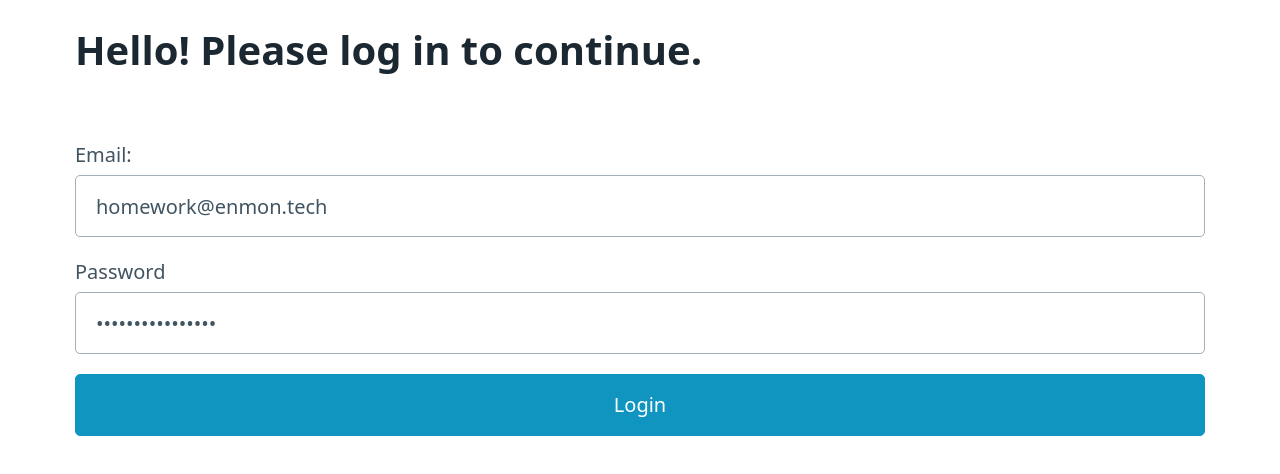
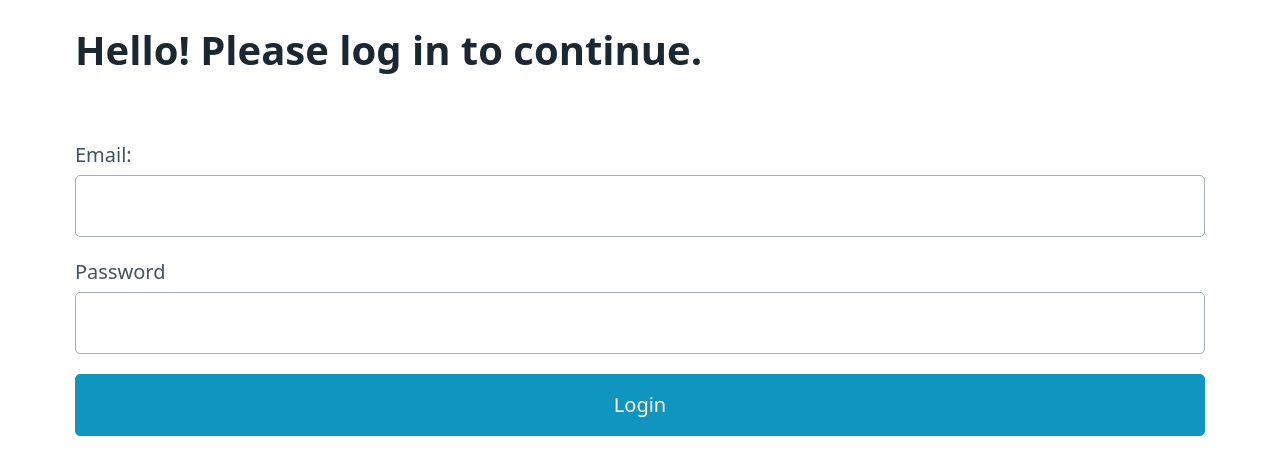
Before and after one commit to agnar-nomad/ukol-enmon-gasparik, a React (Vite) app: page / in a window 1280 px wide. Shown: the top 474 px of the page. Built offline with nearby package versions, Linux system fonts and the light colour scheme.

Commit message:
add readme

```diff
--- a/src/App.tsx
+++ b/src/App.tsx
@@ -4,9 +4,6 @@ import Form from './components/Form';
 import { useEnmonApp } from './AppContext';
 import Header from './components/Header';
 import { EditableTable } from './components/EditableTable';
-
-// TODO remove password hardcoding
-// TODO write README
 
 function App() {
   // grab Login state from Context
--- a/src/components/Form.tsx
+++ b/src/components/Form.tsx
@@ -10,8 +10,8 @@ export type LoginInput = {
 
 const Form = () => {
   const [formData, setFormData] = useState<LoginInput>({
-    email: 'homework@enmon.tech',
-    password: 'GHrSyhF5m6M8G5PT',
+    email: '',
+    password: '',
   });
   const [isLoading, setIsLoading] = useState<boolean>(false);
   const [loginError, setLoginError] = useState<string | null>('');
```
Also changed, not shown: 1 other file (tests, documents, lock files or other folders).
